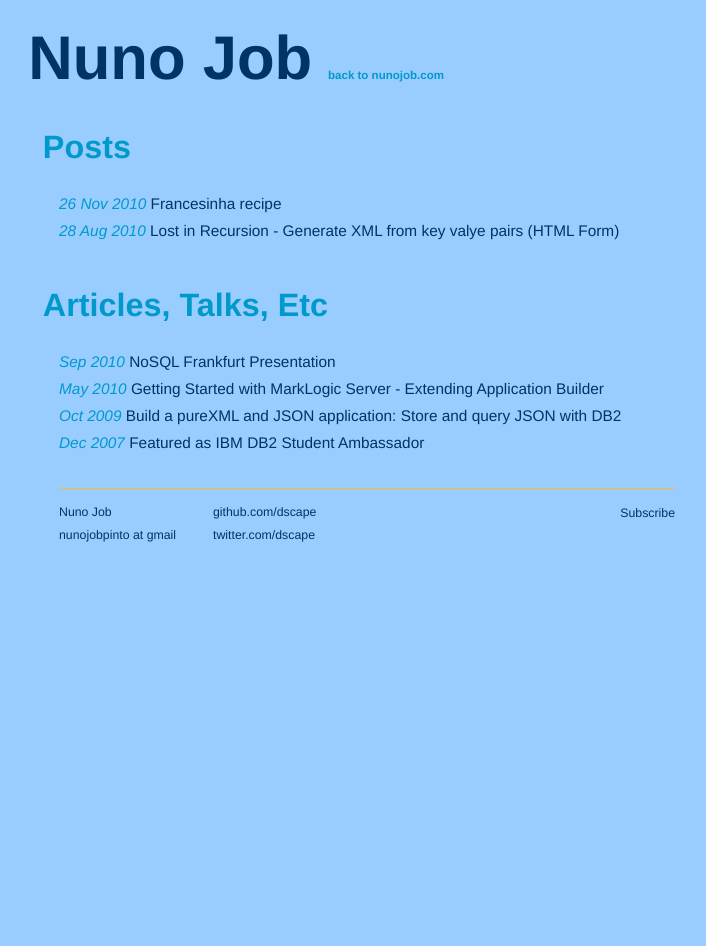
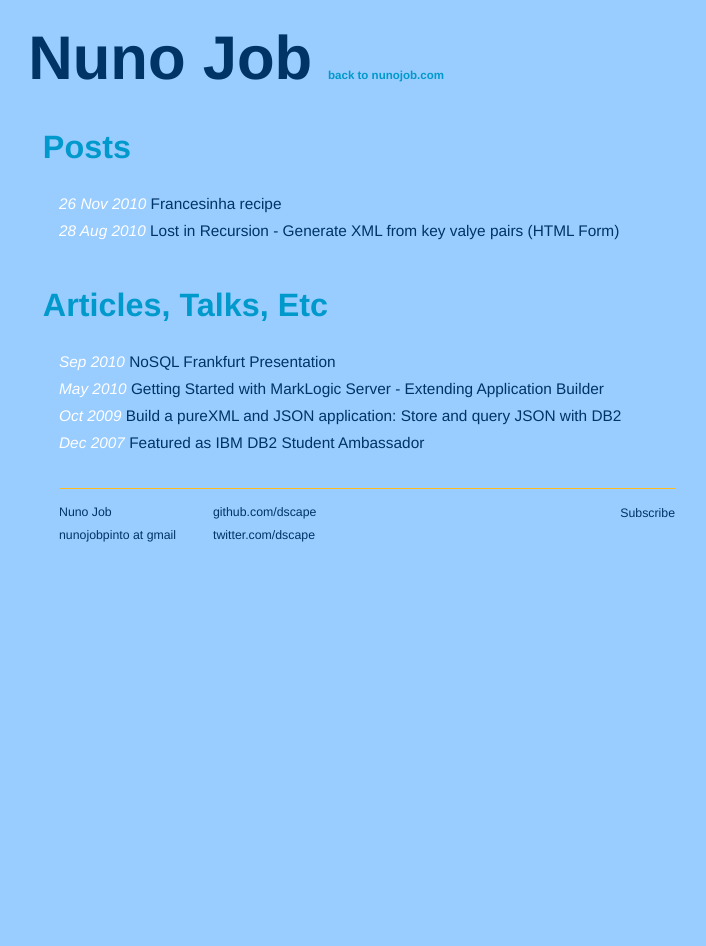
Before and after one commit to dscape/dscape.github.com, a Jekyll site: the page built from index.html, in a window 1280 px wide. Shown: the whole page, without its empty margins (273-979 px from the left). Built offline with Jekyll 4.4.1, drawn with Linux system fonts in a browser that asks for light colours; Markdown is read by kramdown in place of the engine named in the settings.

Commit message:
changed css

```diff
--- a/css/screen.css
+++ b/css/screen.css
@@ -17,7 +17,7 @@
 /* posts */
 ul.posts { list-style-type: none; margin-bottom: 2em; }
   ul.posts li { line-height: 1.75em; }
-  ul.posts span{ color: #09C; font-family: "Helvetica Neue", Helvetica, Arial, sans-serif; font-size: 1em; font-style: italic; }
+  ul.posts span{ color: #FFF; font-family: "Helvetica Neue", Helvetica, Arial, sans-serif; font-size: 1em; font-style: italic; }
 /* site */
 .site { font-size: 110%; text-align: left; width: 40em; margin: 3em auto 2em auto; line-height: 1.5em; }
   .title { color: #036; font-weight: bold; margin-bottom: 2em; }
```
